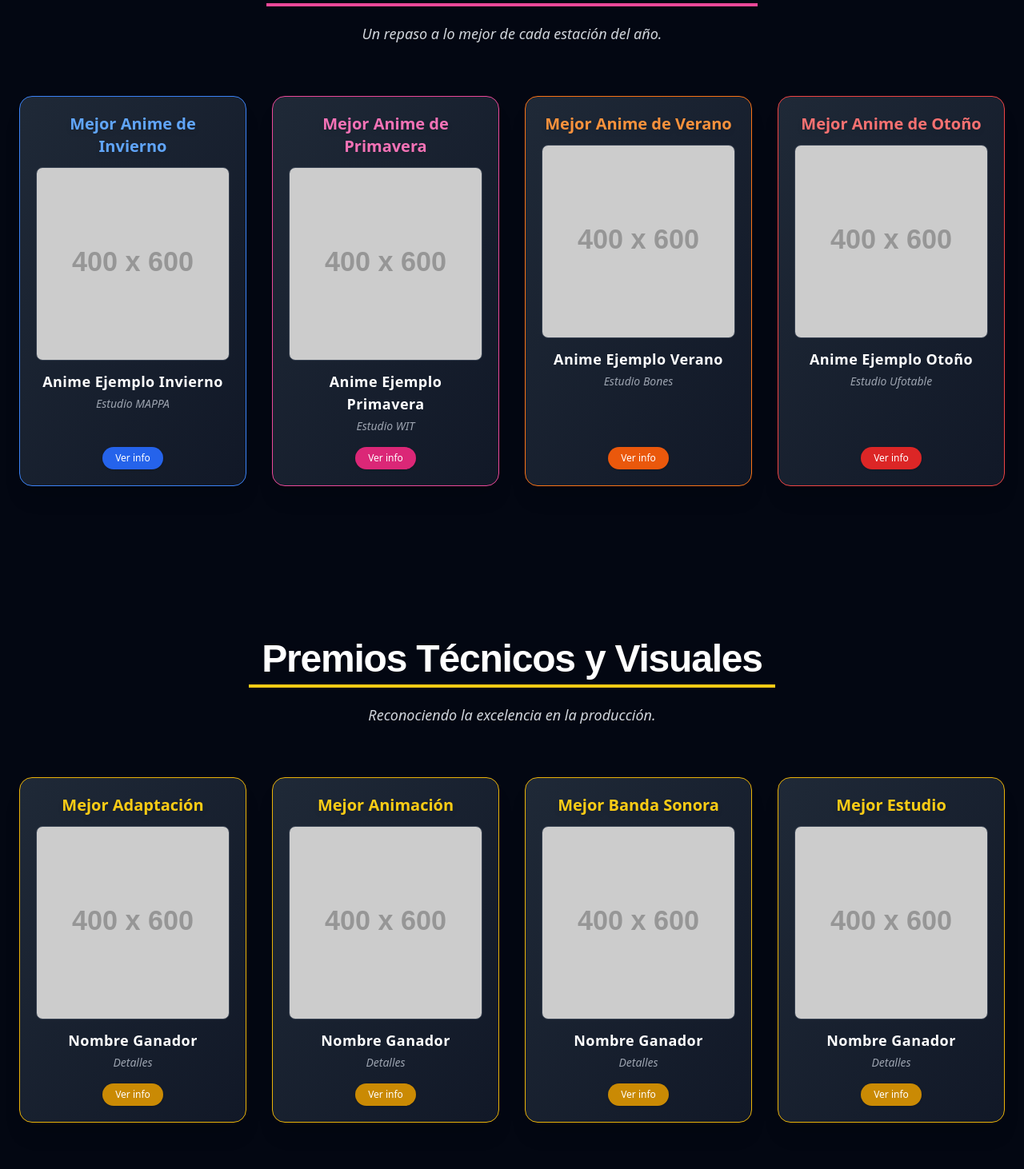
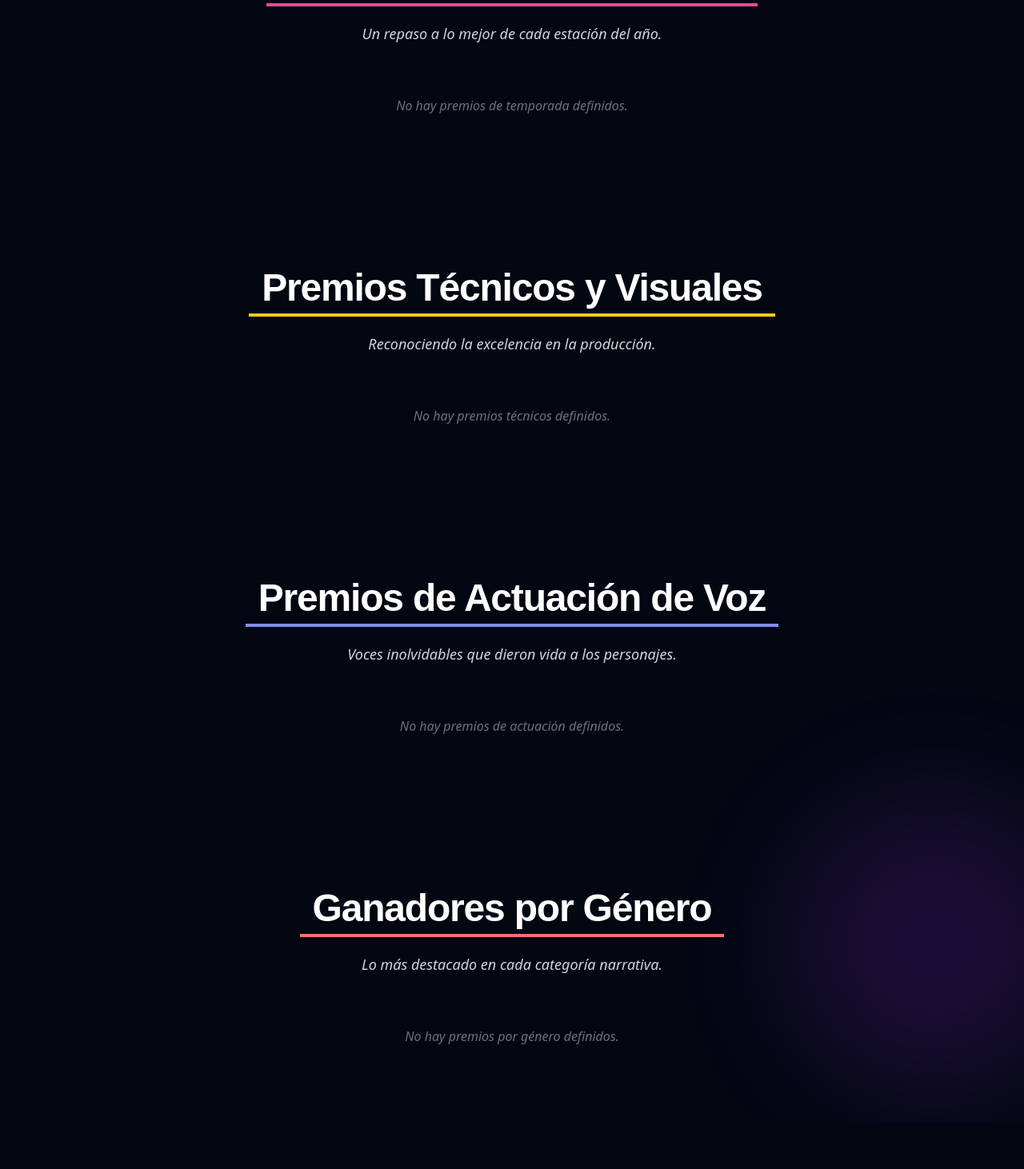
Before and after one commit to Pqblo26/shirov2-awards, a React (Vite) app: page /premios in a window 1280 px wide. Shown: the part 588-2050 px from the top of the page at 80% size. Built offline with nearby package versions, Linux system fonts and the light colour scheme.

Commit message:
premios modificaciones

```diff
--- a/src/pages/PremiosPage.tsx
+++ b/src/pages/PremiosPage.tsx
@@ -1,34 +1,38 @@
-import React, { useEffect, useRef } from 'react';
+import React, { useEffect, useState, useMemo, useRef } from 'react';
 import { motion, useScroll, useTransform } from 'framer-motion';
 import WinnerCard from '../components/WinnerCard'; // Import reusable component
 import ScrollToTopButton from '../components/ScrollToTopButton'; // Import scroll button
+import matter from 'gray-matter'; // Import gray-matter
 
-// --- Data (Could be imported from a separate data file) ---
-const seasonWinnersData = [
-    { id: "winter", category: "Mejor Anime de Invierno", image: "https://placehold.co/400x600/1F2937/E5E7EB?text=Invierno+Ganador", name: "Anime Ejemplo Invierno", extra: "Estudio MAPPA", color: "blue" },
-    { id: "spring", category: "Mejor Anime de Primavera", image: "https://placehold.co/400x600/1F2937/E5E7EB?text=Primavera+Ganador", name: "Anime Ejemplo Primavera", extra: "Estudio WIT", color: "pink" },
-    { id: "summer", category: "Mejor Anime de Verano", image: "https://placehold.co/400x600/1F2937/E5E7EB?text=Verano+Ganador", name: "Anime Ejemplo Verano", extra: "Estudio Bones", color: "orange" },
-    { id: "fall", category: "Mejor Anime de Otoño", image: "https://placehold.co/400x600/1F2937/E5E7EB?text=Otoño+Ganador", name: "Anime Ejemplo Otoño", extra: "Estudio Ufotable", color: "red" },
-];
-const aspectWinnersData = [
-    { id: "adaptacion", category: "Mejor Adaptación", image: "https://placehold.co/400x600/374151/D1D5DB?text=Adaptación", name: "Nombre Ganador", extra: "Detalles", color: "yellow" },
-    { id: "animacion", category: "Mejor Animación", image: "https://placehold.co/400x600/374151/D1D5DB?text=Animación", name: "Nombre Ganador", extra: "Detalles", color: "yellow" },
-    { id: "banda_sonora", category: "Mejor Banda Sonora", image: "https://placehold.co/400x600/374151/D1D5DB?text=B.Sonora", name: "Nombre Ganador", extra: "Detalles", color: "yellow" },
-    { id: "estudio", category: "Mejor Estudio", image: "https://placehold.co/400x600/374151/D1D5DB?text=Estudio", name: "Nombre Ganador", extra: "Detalles", color: "yellow" },
-];
-const actorWinnersData = [
-    { id: "actor_voz", category: "Mejor Actor de Voz", image: "https://placehold.co/400x600/4B5563/9CA3AF?text=Actor+Voz", name: "Nombre Ganador", extra: "Personaje", color: "indigo" },
-    { id: "actriz_voz", category: "Mejor Actriz de Voz", image: "https://placehold.co/400x600/4B5563/9CA3AF?text=Actriz+Voz", name: "Nombre Ganador", extra: "Personaje", color: "indigo" },
-];
-const genreWinnersData = [
-    { id: "accion", category: "Acción", image: "https://placehold.co/400x600/5A0000/FCA5A5?text=Acción", name: "Nombre Ganador", extra: "Detalles", color: "red" },
-    { id: "aventura", category: "Aventura", image: "https://placehold.co/400x600/5A0000/FCA5A5?text=Aventura", name: "Nombre Ganador", extra: "Detalles", color: "red" },
-    { id: "comedia", category: "Comedia", image: "https://placehold.co/400x600/5A0000/FCA5A5?text=Comedia", name: "Nombre Ganador", extra: "Detalles", color: "red" },
-    { id: "drama", category: "Drama", image: "https://placehold.co/400x600/5A0000/FCA5A5?text=Drama", name: "Nombre Ganador", extra: "Detalles", color: "red" },
-    { id: "deporte", category: "Deporte", image: "https://placehold.co/400x600/5A0000/FCA5A5?text=Deporte", name: "Nombre Ganador", extra: "Detalles", color: "red" },
-    { id: "romance", category: "Romance", image: "https://placehold.co/400x600/5A0000/FCA5A5?text=Romance", name: "Nombre Ganador", extra: "Detalles", color: "red" },
-    // Add more genres...
-];
+// --- Interface for data loaded from CMS ---
+interface AwardData {
+    id: string; // Filename as ID
+    award_type?: string; // Temporada, Aspecto Técnico, etc.
+    award_category?: string; // Mejor Anime Invierno, Mejor Animación, etc.
+    winner_name?: string;
+    winner_image?: string;
+    winner_extra?: string;
+    display_color?: string; // blue, pink, yellow, etc.
+    order?: number;
+}
+
+// --- Interface expected by WinnerCard ---
+// (Copied from WinnerCard.tsx for clarity, ensure it matches)
+interface Winner {
+    id: string | number;
+    category: string;
+    image: string;
+    name: string;
+    extra?: string;
+    color: string;
+}
+
+
+// --- Hardcoded data REMOVED ---
+// const seasonWinnersData = [...];
+// const aspectWinnersData = [...];
+// const actorWinnersData = [...];
+// const genreWinnersData = [...];
 
 // Sticky Nav Links (Internal Page Sections) - Specific to this page
 const sectionLinks = [
@@ -40,21 +44,115 @@ const sectionLinks = [
 
 
 function PremiosPage() {
-    const pageRef = useRef(null); // Ref for parallax calculations within this page/component
+    const pageRef = useRef(null);
 
-    // Parallax calculation needs to be relative to the scroll within its container if needed,
-    // or just use window scroll if the effect is global. Let's keep window scroll for simplicity.
+    // --- State for Awards Data ---
+    const [allAwards, setAllAwards] = useState<AwardData[]>([]);
+    const [isLoading, setIsLoading] = useState(true);
+    const [error, setError] = useState<string | null>(null);
+
+    // --- Parallax (unchanged) ---
     const { scrollYProgress } = useScroll(); // Use window scroll progress
     const parallaxY1 = useTransform(scrollYProgress, [0, 1], ["0%", "-30%"]);
     const parallaxY2 = useTransform(scrollYProgress, [0, 1], ["0%", "-50%"]);
 
-
-    // Set document title specifically for this page
+    // --- Set document title (unchanged) ---
     useEffect(() => {
         document.title = "Shiro Awards 2025 | Shiro Nexus";
     }, []);
 
-    // Animation variants
+    // --- Load Awards Data from CMS ---
+    useEffect(() => {
+        const loadAwards = async () => {
+            setIsLoading(true);
+            setError(null);
+            console.log("PremiosPage: Attempting to load awards...");
+
+            try {
+                // Import all markdown files from the premios content directory
+                const modules = import.meta.glob('/content/premios/*.md', {
+                    eager: true,
+                    query: '?raw',
+                    import: 'default'
+                });
+                console.log("PremiosPage: Files found:", modules);
+
+                const loadedAwards: AwardData[] = [];
+                if (Object.keys(modules).length === 0) {
+                    console.warn("PremiosPage: No award files found.");
+                }
+
+                for (const path in modules) {
+                    const rawContent = modules[path];
+                    if (typeof rawContent !== 'string') {
+                        console.warn(`PremiosPage: Content is not a string for: ${path}`);
+                        continue;
+                    }
+                    try {
+                        // Parse frontmatter
+                        const { data: frontmatter } = matter(rawContent);
+
+                        // Extract filename for ID
+                        const slugMatch = path.match(/([^/]+)\.md$/);
+                        const filename = slugMatch ? slugMatch[1] : path;
+
+                        // Create the AwardData object
+                        const awardItem: AwardData = {
+                            id: filename,
+                            award_type: frontmatter.award_type,
+                            award_category: frontmatter.award_category,
+                            winner_name: frontmatter.winner_name,
+                            winner_image: frontmatter.winner_image,
+                            winner_extra: frontmatter.winner_extra,
+                            display_color: frontmatter.display_color,
+                            order: frontmatter.order,
+                        };
+                        loadedAwards.push(awardItem);
+                    } catch (parseError) {
+                        console.error(`PremiosPage: Error parsing frontmatter for file: ${path}`, parseError);
+                    }
+                }
+
+                console.log("PremiosPage: Loaded awards:", loadedAwards);
+                setAllAwards(loadedAwards); // Set all loaded awards
+
+            } catch (err) {
+                console.error("PremiosPage: Error loading award files:", err);
+                setError("Error al cargar los premios.");
+            } finally {
+                setIsLoading(false);
+                console.log("PremiosPage: Finished loading awards.");
+            }
+        };
+
+        loadAwards();
+    }, []); // Empty dependency array ensures this runs only once on mount
+
+
+    // --- Group and Sort Awards ---
+    const { seasonAwards, aspectAwards, actorAwards, genreAwards } = useMemo(() => {
+        const sorter = (a: AwardData, b: AwardData): number => {
+             // Sort by order if both have it
+            if (a.order !== undefined && b.order !== undefined) {
+                return a.order - b.order;
+            }
+            // If only one has order, it comes first (lower number or presence vs absence)
+            if (a.order !== undefined) return -1;
+            if (b.order !== undefined) return 1;
+            // Fallback sort by category name if order is not present
+            return a.award_category?.localeCompare(b.award_category ?? '') ?? 0;
+        };
+
+        return {
+            seasonAwards: allAwards.filter(a => a.award_type === 'Temporada').sort(sorter),
+            aspectAwards: allAwards.filter(a => a.award_type === 'Aspecto Técnico').sort(sorter),
+            actorAwards: allAwards.filter(a => a.award_type === 'Actor de Voz').sort(sorter),
+            genreAwards: allAwards.filter(a => a.award_type === 'Género').sort(sorter),
+        };
+    }, [allAwards]);
+
+
+    // --- Animation variants (unchanged) ---
     const sectionVariants = {
         hidden: { opacity: 0, y: 60 },
         visible: {
@@ -67,19 +165,33 @@ function PremiosPage() {
             }
         },
     };
-
     const paragraphVariants = {
         hidden: { opacity: 0, y: 20 },
         visible: { opacity: 1, y: 0, transition: { duration: 0.7, ease: "easeOut" } }
     };
 
+    // --- Helper to map AwardData to Winner props ---
+    const mapAwardToWinner = (award: AwardData): Winner => ({
+        id: award.id,
+        category: award.award_category || 'Categoría Desconocida',
+        image: award.winner_image || 'https://placehold.co/400x600/7F1D1D/FECACA?text=No+Imagen', // Placeholder if no image
+        name: award.winner_name || 'Ganador Desconocido',
+        extra: award.winner_extra,
+        color: award.display_color || 'default', // Default color if not set
+    });
+
+    // --- Loading and Error Display ---
+     const LoadingIndicator = () => (
+        <div className="text-center py-20 text-gray-400">Cargando premios...</div>
+    );
+    const ErrorIndicator = ({ message }: { message: string }) => (
+        <div className="text-center py-20 text-red-400">{message}</div>
+    );
+
 
     return (
-        // Removed main tag, using div as it's rendered inside MainLayout's main
-        <div ref={pageRef} className="relative overflow-x-hidden"> {/* Added relative positioning */}
-             {/* Decorative Background Elements with Parallax */}
-             {/* These might be better placed in MainLayout if they should persist across pages */}
-             {/* Or keep them here if they are specific to the awards page visual */}
+        <div ref={pageRef} className="relative overflow-x-hidden">
+             {/* Decorative Background Elements (unchanged) */}
              <div className="absolute top-0 left-0 w-full h-full pointer-events-none overflow-hidden z-0">
                  <div className="absolute inset-0 opacity-20 animate-twinkle" style={{ backgroundImage: 'radial-gradient(circle, rgba(255,255,255,0.6) 0.5px, transparent 0.5px)', backgroundSize: '30px 30px' }}></div>
                  <motion.div
@@ -92,8 +204,9 @@ function PremiosPage() {
                  />
              </div>
 
-            {/* Header (Main Visual Section for Awards Page) */}
+            {/* Header (unchanged) */}
             <header className="relative py-20 px-6 overflow-hidden bg-gradient-to-br from-purple-950/80 via-purple-900/70 to-gray-950/60 shadow-xl">
+                {/* ... header content unchanged ... */}
                  <div className="absolute -top-1/2 left-0 w-full h-[200%] bg-gradient-to-r from-transparent via-pink-400/15 to-transparent animate-[shine_12s_linear_infinite] opacity-60" style={{ transform: 'rotate(15deg)' }}></div>
                  <motion.div
                      className="relative z-10 max-w-5xl mx-auto text-center"
@@ -143,7 +256,7 @@ function PremiosPage() {
                  </motion.div>
             </header>
 
-            {/* Sticky Navigation (Internal Sections for Awards Page) */}
+            {/* Sticky Navigation (unchanged) */}
             <nav className="sticky top-0 z-40 bg-gray-950/70 backdrop-blur-xl py-3 shadow-lg border-b border-gray-500/20">
                  <ul className="flex justify-center flex-wrap gap-x-5 gap-y-2 text-sm font-medium text-pink-100 px-4">
                      {sectionLinks.map(item => (
@@ -156,7 +269,13 @@ function PremiosPage() {
                  </ul>
              </nav>
 
-            {/* Award Sections */}
+            {/* --- Award Sections --- */}
+            {isLoading ? (
+                <LoadingIndicator />
+            ) : error ? (
+                <ErrorIndicator message={error} />
+            ) : (
+                <>
                     {/* Seasons Section */}
                     <motion.section
                         id="temporadas"
@@ -174,9 +293,15 @@ function PremiosPage() {
                                 Un repaso a lo mejor de cada estación del año.
                             </motion.p>
                         </div>
+                        {seasonAwards.length > 0 ? (
                             <motion.div className="grid grid-cols-1 sm:grid-cols-2 lg:grid-cols-4 gap-8" variants={sectionVariants}>
-                    {seasonWinnersData.map(winner => (<WinnerCard key={winner.id} winner={winner} />))}
+                                {seasonAwards.map(award => (
+                                    <WinnerCard key={award.id} winner={mapAwardToWinner(award)} />
+                                ))}
                             </motion.div>
+                        ) : (
+                            <p className="text-center text-gray-500 italic">No hay premios de temporada definidos.</p>
+                        )}
                     </motion.section>
 
                     {/* Aspect Section */}
@@ -189,9 +314,15 @@ function PremiosPage() {
                                  Reconociendo la excelencia en la producción.
                              </motion.p>
                          </div>
+                         {aspectAwards.length > 0 ? (
                             <motion.div className="grid grid-cols-1 sm:grid-cols-2 lg:grid-cols-4 gap-8" variants={sectionVariants}>
-                    {aspectWinnersData.map(winner => (<WinnerCard key={winner.id} winner={winner} />))}
+                                {aspectAwards.map(award => (
+                                    <WinnerCard key={award.id} winner={mapAwardToWinner(award)} />
+                                ))}
                             </motion.div>
+                         ) : (
+                            <p className="text-center text-gray-500 italic">No hay premios técnicos definidos.</p>
+                         )}
                      </motion.section>
 
                     {/* Actors Section */}
@@ -204,9 +335,15 @@ function PremiosPage() {
                                   Voces inolvidables que dieron vida a los personajes.
                               </motion.p>
                           </div>
+                          {actorAwards.length > 0 ? (
                             <motion.div className="grid grid-cols-1 md:grid-cols-2 gap-8 max-w-3xl mx-auto" variants={sectionVariants}>
-                    {actorWinnersData.map(winner => (<WinnerCard key={winner.id} winner={winner} />))}
+                                {actorAwards.map(award => (
+                                    <WinnerCard key={award.id} winner={mapAwardToWinner(award)} />
+                                ))}
                             </motion.div>
+                          ) : (
+                            <p className="text-center text-gray-500 italic">No hay premios de actuación definidos.</p>
+                          )}
                       </motion.section>
 
                     {/* Genres Section */}
@@ -219,14 +356,21 @@ function PremiosPage() {
                                 Lo más destacado en cada categoría narrativa.
                             </motion.p>
                         </div>
+                        {genreAwards.length > 0 ? (
                             <motion.div className="grid grid-cols-1 sm:grid-cols-2 lg:grid-cols-3 xl:grid-cols-4 gap-8" variants={sectionVariants}>
-                    {genreWinnersData.map(winner => (<WinnerCard key={winner.id} winner={winner} />))}
+                                {genreAwards.map(award => (
+                                    <WinnerCard key={award.id} winner={mapAwardToWinner(award)} />
+                                ))}
                             </motion.div>
+                        ) : (
+                            <p className="text-center text-gray-500 italic">No hay premios por género definidos.</p>
+                        )}
                     </motion.section>
+                </>
+            )}
 
-            {/* Scroll to Top Button is now rendered globally by MainLayout or here if specific */}
             <ScrollToTopButton />
-             {/* Global styles can be kept here or moved to index.css */}
+            {/* Global styles (unchanged) */}
             <style jsx global>{`
                 /* Styles specific to this page or potentially global animations */
                  .font-['Zen_Dots',_sans-serif] { font-family: 'Zen Dots', sans-serif; }
```
Lines whose indentation alone changed are shown as unchanged.
